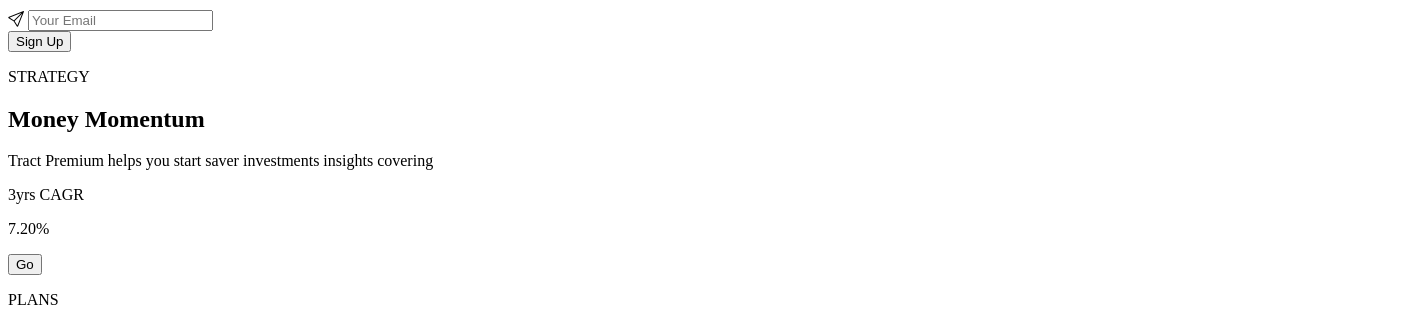
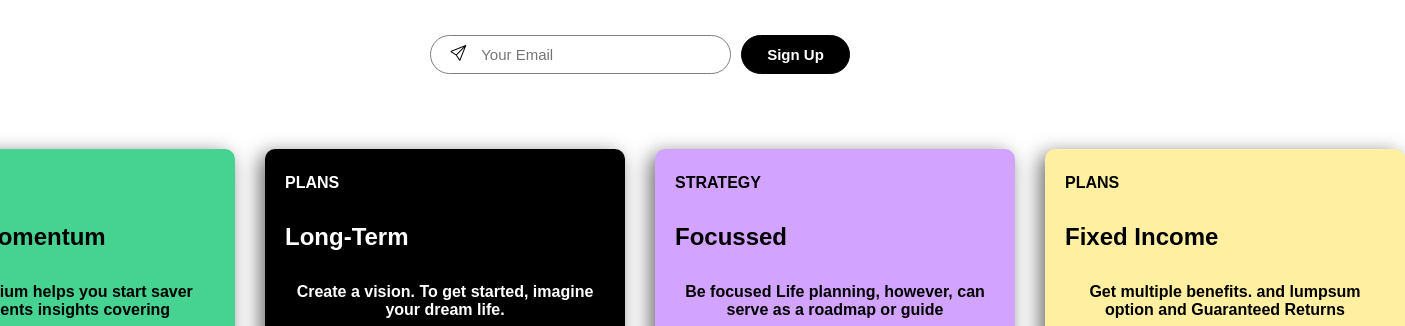
Before and after one commit to MauroValenzuelaa/landing, a plain HTML site: page index.html in a window 1280 px wide. Shown: the part 318-644 px from the top of the page, 1405 px wide, since content can reach past the window. Drawn offline with nearby package versions, Linux system fonts and the light colour scheme.

Commit message:
Practica de css

```diff
--- a/index.html
+++ b/index.html
@@ -3,7 +3,7 @@
     <head>
         <meta charset="UTF-8" />
         <meta name="viewport" content="width=device-width, initial-scale=1.0" />
-        <link rel="stylesheet" href="/Ejercicio 6 landing/style.css" />
+        <link rel="stylesheet" href="style.css" />
         <link
             rel="stylesheet"
             href="https://cdn.jsdelivr.net/npm/bootstrap-icons@1.11.3/font/bootstrap-icons.min.css"
```
